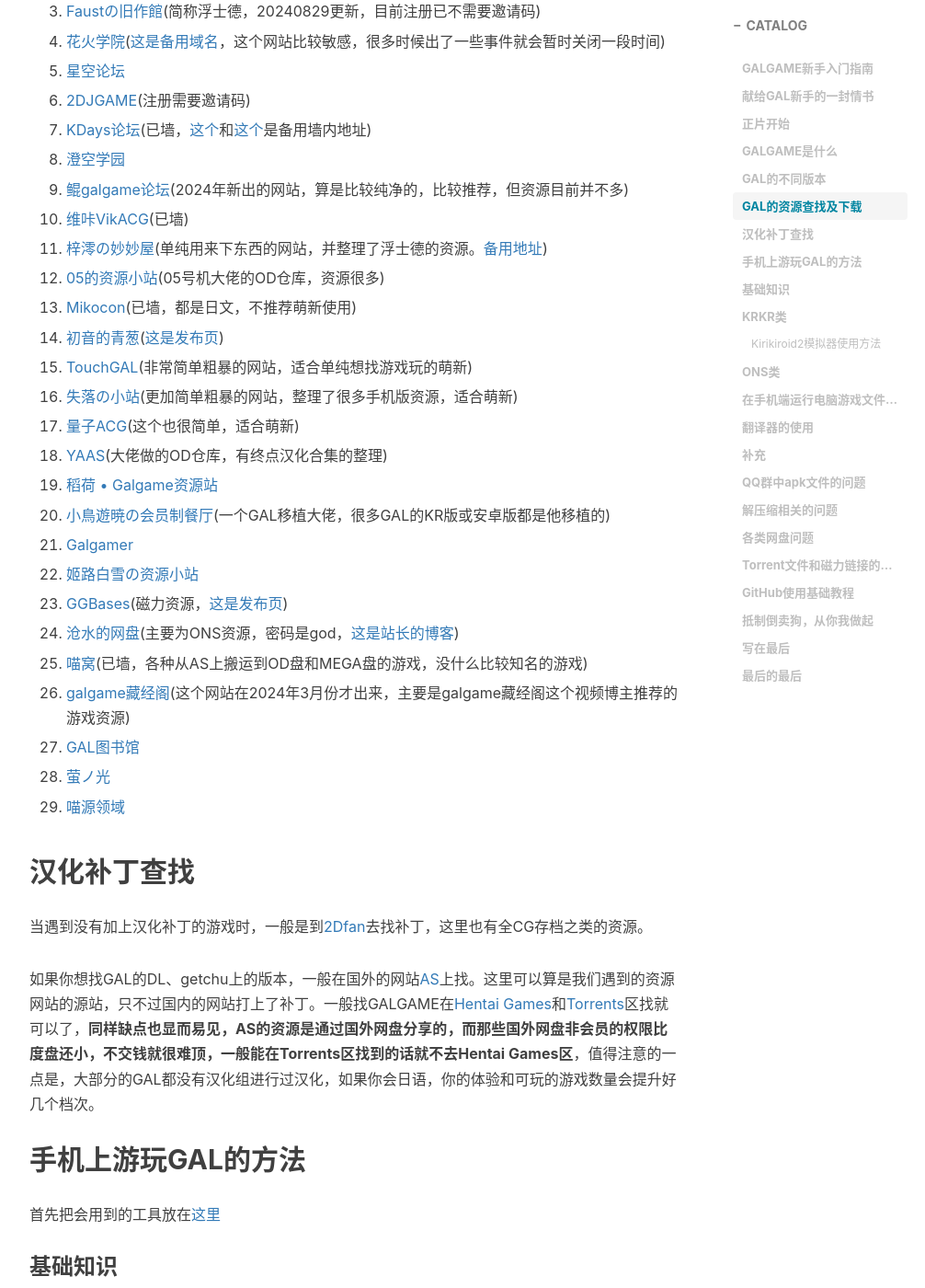
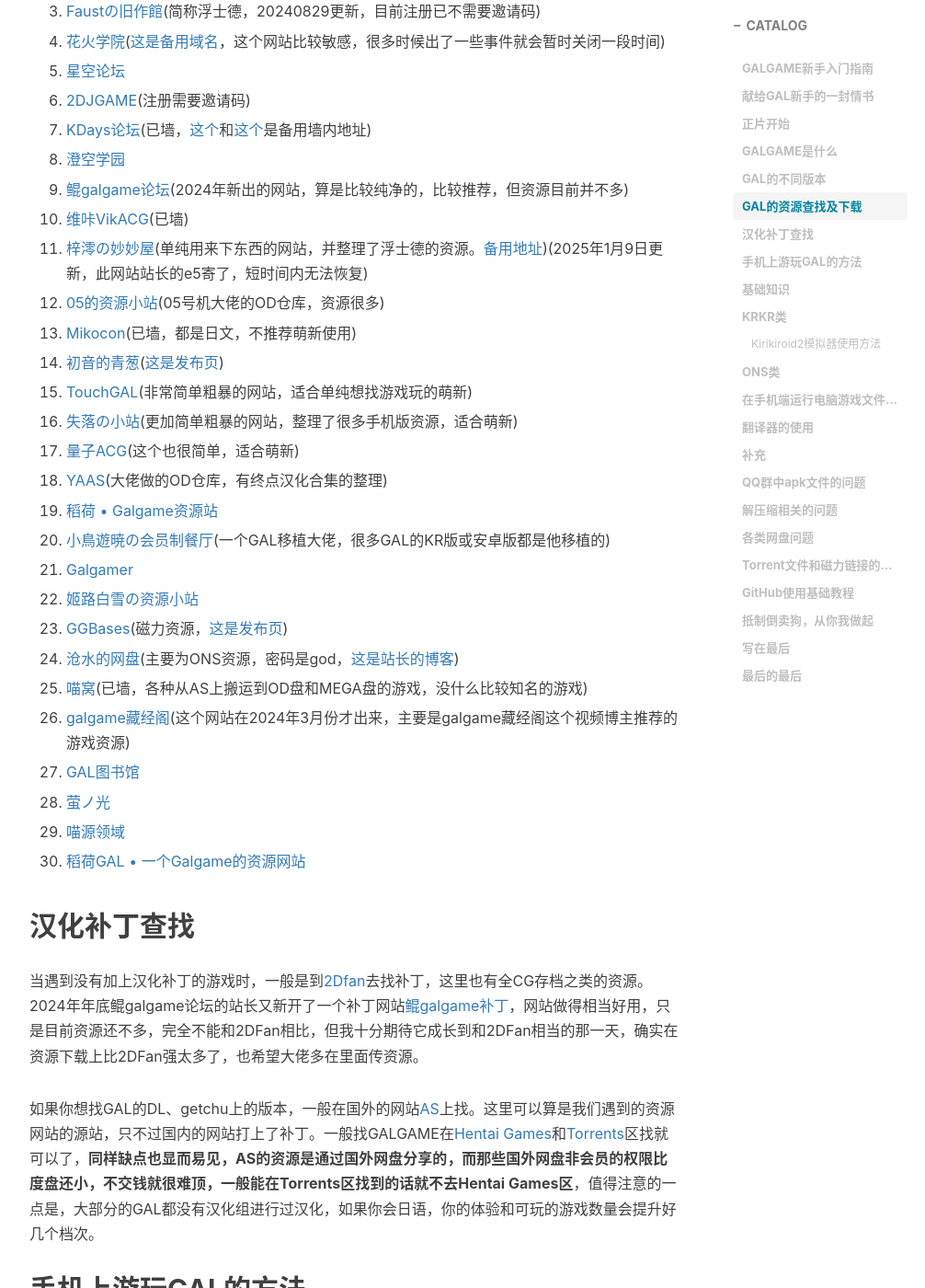
Before and after one commit to Xsunake/xsunake.github.io, a Jekyll site: the page built from _posts/2024-04-20-GALGAME新手入门指南.md, in a window 1280 px wide and 1400 px high, scrolled down 2976 px. Shown: the whole window at 92% size, without its empty margins (233-1239 px from the left). Built offline with Jekyll 4.4.1, drawn with Linux system fonts in a browser that asks for light colours; nearby versions of some CDN libraries; comment, search, counter and statistics services are not loaded; some of the changed text lies outside the part shown.

Commit message:
Update 2024-04-20-GALGAME新手入门指南.md

```diff
--- a/_posts/2024-04-20-GALGAME新手入门指南.md
+++ b/_posts/2024-04-20-GALGAME新手入门指南.md
@@ -19,7 +19,7 @@
 
 这篇文章是为了给旮旯新手入门而准备的，玩GAL会面临很多困难，这里我会带领新手解决游戏的问题。
 
-~~_**此文章为初版，于2024年11月16日更新，还有很多东西就先占个坑，敬请期待**_~~
+~~_**此文章为初版，于2025年1月9日更新，还有很多东西就先占个坑，敬请期待**_~~
 
 _**注：本文不提供任何fq教程及工具，都4202年了这点东西还是自己找去吧。**_
 
@@ -94,7 +94,7 @@
 
 10. <a href="https://www.vikacg.com/post" target="_blank">维咔VikACG</a>(已墙)
 
-11. <a href="https://zi0.cc/" target="_blank">梓澪の妙妙屋</a>(单纯用来下东西的网站，并整理了浮士德的资源。<a href="https://zi6.cc">备用地址</a>)
+11. <a href="https://zi0.cc/" target="_blank">梓澪の妙妙屋</a>(单纯用来下东西的网站，并整理了浮士德的资源。<a href="https://zi6.cc">备用地址</a>)(2025年1月9日更新，此网站站长的e5寄了，短时间内无法恢复)
 
 12. <a href="https://05fx.022016.xyz/" target="_blank">05的资源小站</a>(05号机大佬的OD仓库，资源很多)
 
@@ -132,9 +132,11 @@
 
 29. <a href="https://www.nekotaku.me/" target="_blank">喵源领域</a>
 
+30. <a href="https://sakustar.moe/pc" target="_blank">稻荷GAL • 一个Galgame的资源网站</a>
+
 ## 汉化补丁查找
 
-当遇到没有加上汉化补丁的游戏时，一般是到<a href="https://ddfan.com/" target="_blank">2Dfan</a>去找补丁，这里也有全CG存档之类的资源。
+当遇到没有加上汉化补丁的游戏时，一般是到<a href="https://ddfan.com/" target="_blank">2Dfan</a>去找补丁，这里也有全CG存档之类的资源。2024年年底鲲galgame论坛的站长又新开了一个补丁网站<a href="https://www.moyu.moe/" target="_blank">鲲galgame补丁</a>，网站做得相当好用，只是目前资源还不多，完全不能和2DFan相比，但我十分期待它成长到和2DFan相当的那一天，确实在资源下载上比2DFan强太多了，也希望大佬多在里面传资源。
 
 如果你想找GAL的DL、getchu上的版本，一般在国外的网站<a href="https://anime-sharing.com" target="_blank">AS</a>上找。这里可以算是我们遇到的资源网站的源站，只不过国内的网站打上了补丁。一般找GALGAME在<a href="https://www.anime-sharing.com/forums/hentai-games.38/" target="_blank">Hentai Games</a>和<a href="https://www.anime-sharing.com/forums/torrents.47/" target="_blank">Torrents</a>区找就可以了，**同样缺点也显而易见，AS的资源是通过国外网盘分享的，而那些国外网盘非会员的权限比度盘还小，不交钱就很难顶，一般能在Torrents区找到的话就不去Hentai Games区**，值得注意的一点是，大部分的GAL都没有汉化组进行过汉化，如果你会日语，你的体验和可玩的游戏数量会提升好几个档次。
 
```
